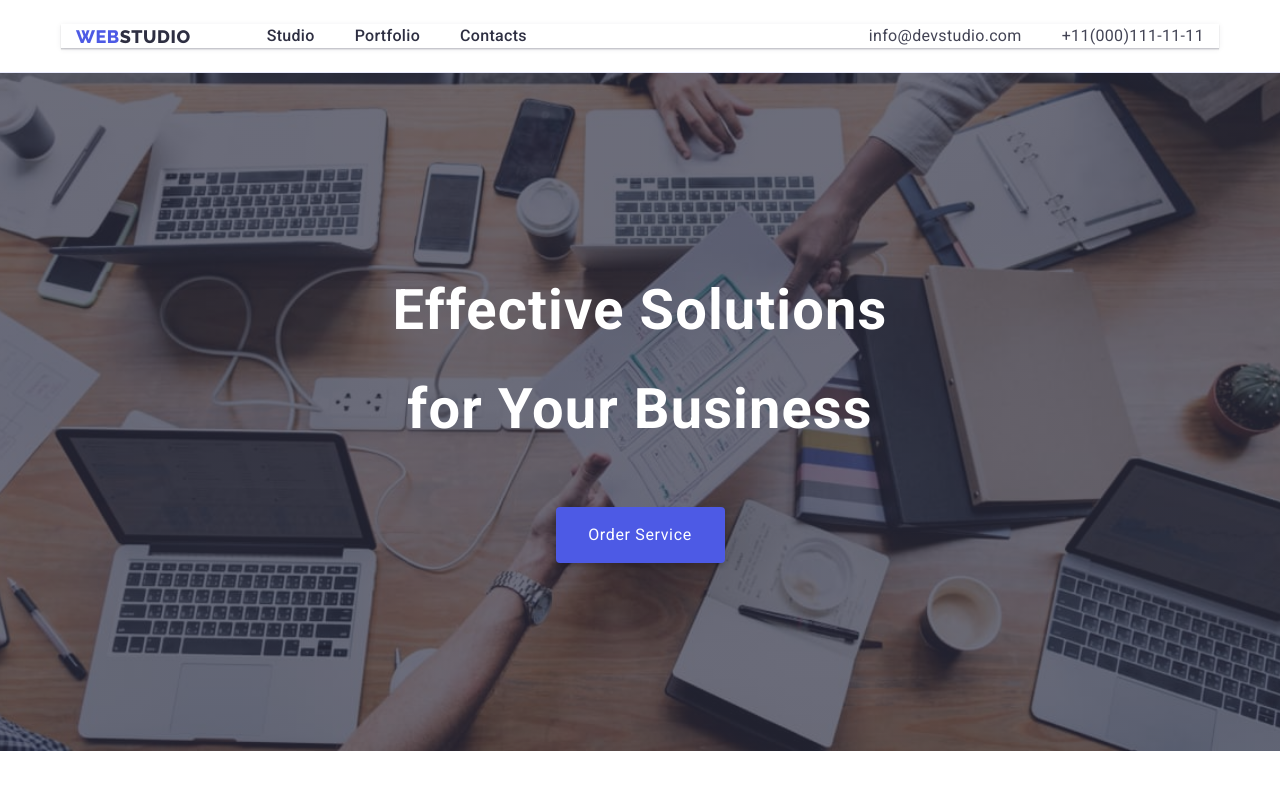
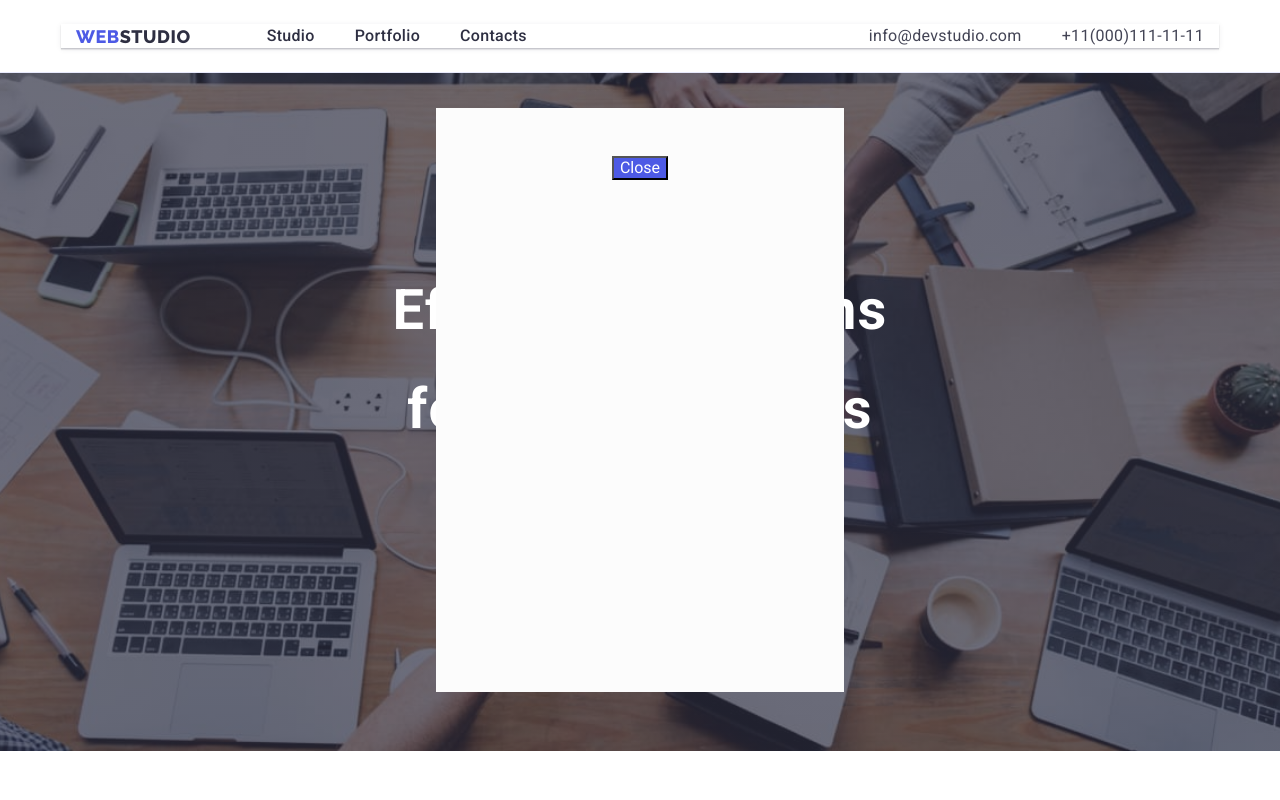
Before and after one commit to Vladislava999/Homework, a plain HTML site: page index.html in a window 1280 px wide. Both pictures are taken after a click on the button "Order Service". Shown: the top 800 px of the page. Drawn offline with nearby package versions, Linux system fonts and the light colour scheme.

Commit message:
Bakcdrop

```diff
--- a/css/styles.css
+++ b/css/styles.css
@@ -189,7 +189,29 @@
   height: 56px;
   border: none;
 }
+.backdrop{
+  /*display: flex;
+  justify-content: center;*/
 
+  width: 100%;
+  height: 100%;
+  position: fixed;
+  top: 0;
+  left: 0;
+}
+.is-hidden {
+  opacity: 0;
+  pointer-events: none;
+}
+.modal {
+  position: absolute;
+  top: 50%;
+  left: 50%;
+  transform: translate(-50%, -50%);
+  width: 408px;
+  height: 584px;
+  background-color: var(--dairy, #FCFCFC);
+}
 /*============ Info ============*/
 .info {
   padding-top: 120px;
--- a/index.html
+++ b/index.html
@@ -47,9 +47,15 @@
       <div class="container">
         <h1 class="title-hero">Effective Solutions for Your Business</h1>
 
-        <button type="button" class="button-hero">Order Service</button>
+        <button class="button-hero" type="button" data-modal-open>Order Service</button>
+
       </div>
-
+      <div class="backdrop is-hidden" data-modal>
+        <div class="modal">
+          <button type="button" data-modal-close>Close</button>
+        </div>
+      </div>
+      <script src="./js/modal.js"></script>
     </section>
 
 
@@ -466,6 +472,8 @@
       </ul>
     </div>
   </footer>
+
+
 </body>
 
 </html>
--- /dev/null
+++ b/js/modal.js
@@ -0,0 +1,14 @@
+(() => {
+  const refs = {
+    openModalBtn: document.querySelector('[data-modal-open]'),
+    closeModalBtn: document.querySelector('[data-modal-close]'),
+    modal: document.querySelector('[data-modal]'),
+  };
+
+  refs.openModalBtn.addEventListener('click', toggleModal);
+  refs.closeModalBtn.addEventListener('click', toggleModal);
+
+  function toggleModal() {
+    refs.modal.classList.toggle('is-hidden');
+  }
+})();
```
